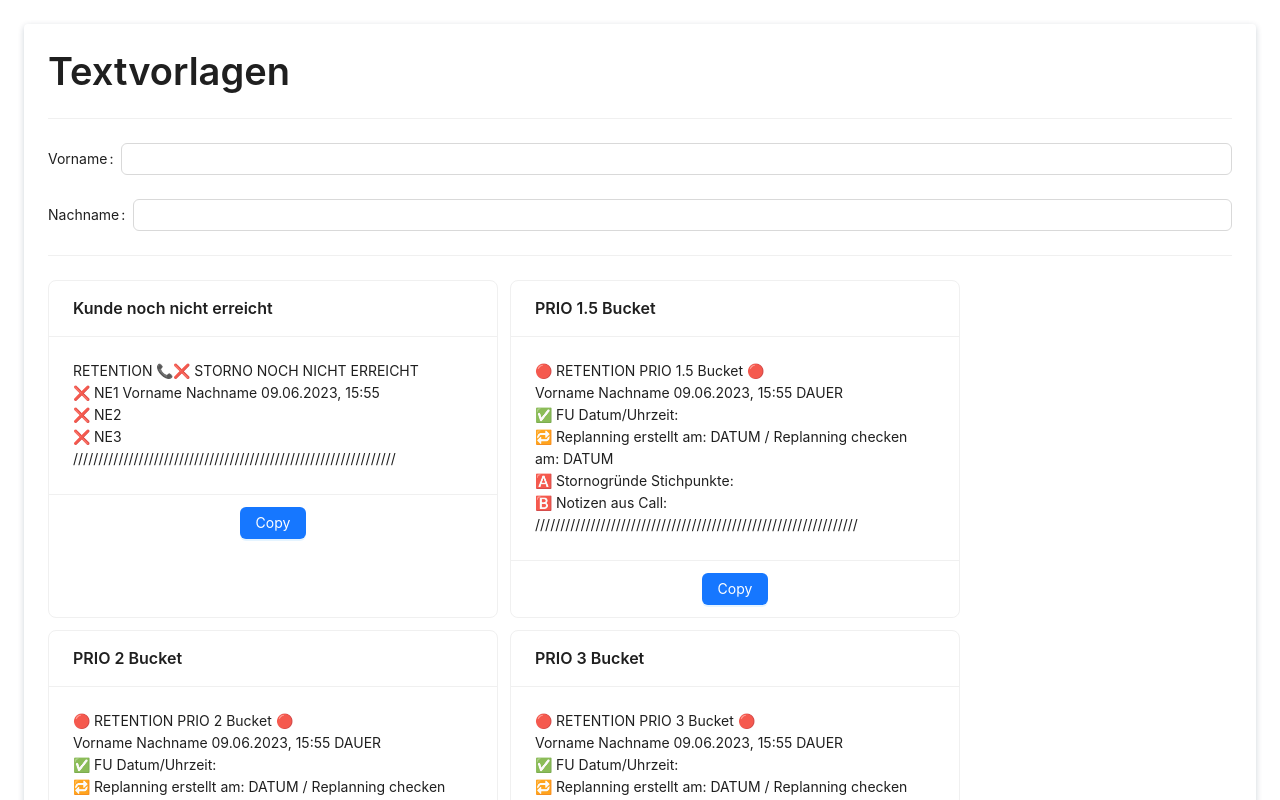
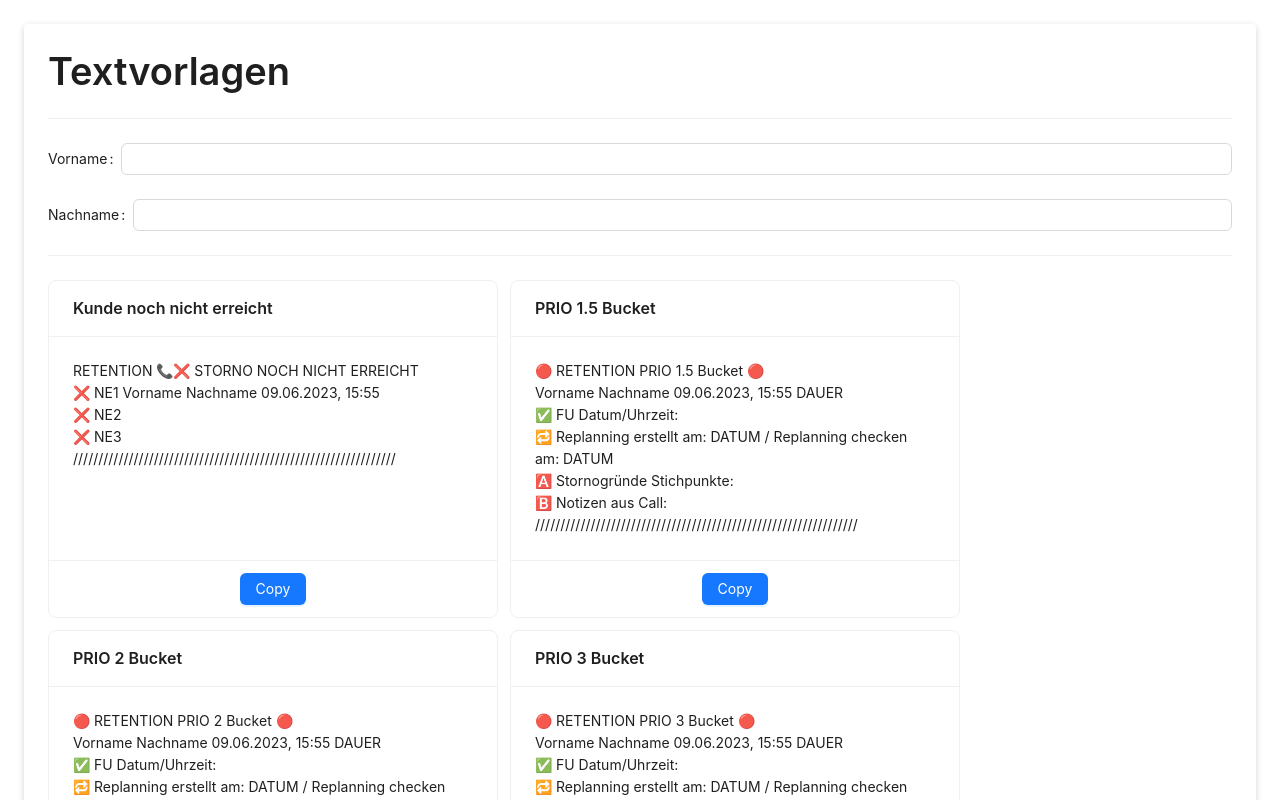
Before and after one commit to marcomuser/clippy, a React (Vite) app: page / in a window 1280 px wide. Shown: the top 800 px of the page. Built offline with nearby package versions, Linux system fonts and the light colour scheme.

Commit message:
fix: align copy buttons layout

```diff
--- a/src/components/CopyCards/CopyCard.tsx
+++ b/src/components/CopyCards/CopyCard.tsx
@@ -32,7 +32,8 @@ export const CopyCard = ({ title, form, children }: TProps) => {
 
   return (
     <Card
-      style={{ width: 450 }}
+      style={{ width: 450, display: "flex", flexDirection: "column" }}
+      bodyStyle={{ flexGrow: 1 }}
       title={title}
       actions={[
         <Button type="primary" onClick={onClickHandler}>
```
